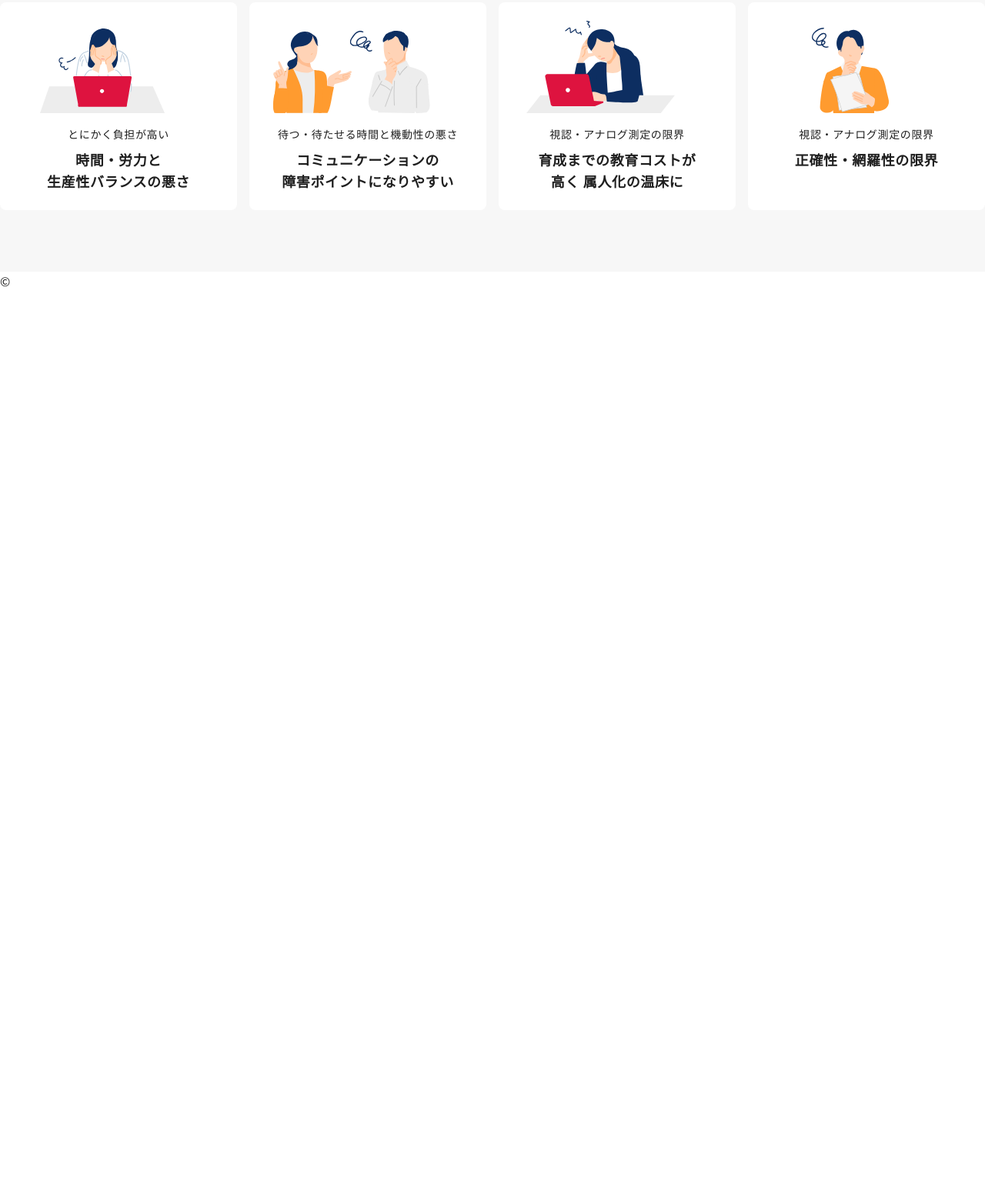
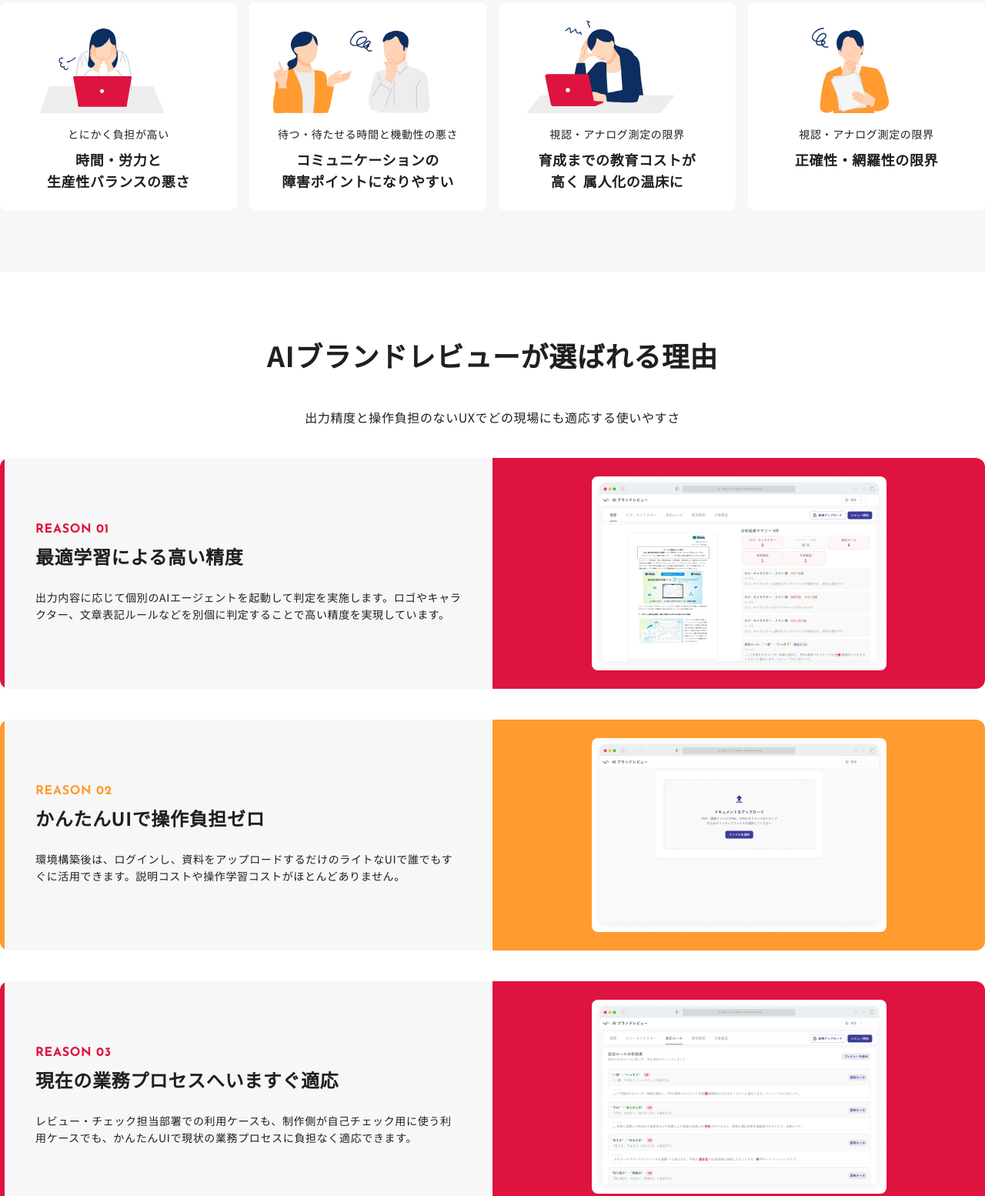
Before and after one commit to su-aoiweb/ai-brand-review, a plain HTML site: page ai-brand-review/index.html in a window 1280 px wide. Shown: the part 854-2408 px from the top of the page at 77% size. Before the commit the page ends 1232 px from the top, so only its background shows below. Drawn offline with Linux system fonts and the light colour scheme.

Commit message:
AIブランドレビューが選ばれる理由

```diff
--- a/ai-brand-review/index.html
+++ b/ai-brand-review/index.html
@@ -102,7 +102,7 @@
                 </figure>
                 <hgroup class="p-solution__conts-hgroup">
                   <p class="p-solution__conts-hgroup-txt">とにかく負担が高い</p>
-                  <h3 class="p-solution__conts-hgroup-ttl">時間・労力と<br>生産性バランスの悪さ</h3>
+                  <h3 class="p-solution__conts-hgroup-ttl">時間・労力と<br />生産性バランスの悪さ</h3>
                 </hgroup>
               </div>
               <!-- /.p-solution__conts -->
@@ -112,7 +112,7 @@
                 </figure>
                 <hgroup class="p-solution__conts-hgroup">
                   <p class="p-solution__conts-hgroup-txt">待つ・待たせる時間と機動性の悪さ</p>
-                  <h3 class="p-solution__conts-hgroup-ttl">コミュニケーションの<br>障害ポイントになりやすい</h3>
+                  <h3 class="p-solution__conts-hgroup-ttl">コミュニケーションの<br />障害ポイントになりやすい</h3>
                 </hgroup>
               </div>
               <!-- /.p-solution__conts -->
@@ -122,7 +122,7 @@
                 </figure>
                 <hgroup class="p-solution__conts-hgroup">
                   <p class="p-solution__conts-hgroup-txt">視認・アナログ測定の限界</p>
-                  <h3 class="p-solution__conts-hgroup-ttl">育成までの教育コストが<br>高く 属人化の温床に</h3>
+                  <h3 class="p-solution__conts-hgroup-ttl">育成までの教育コストが<br />高く 属人化の温床に</h3>
                 </hgroup>
               </div>
               <!-- /.p-solution__conts -->
@@ -142,6 +142,64 @@
           <!-- /.l-inner -->
         </section>
         <!-- /.p-solution -->
+        <section class="p-reason">
+          <div class="l-inner">
+            <h2 class="c-ttl">AIブランドレビューが選ばれる理由</h2>
+            <p class="p-reason__read">出力精度と操作負担のないUXでどの現場にも適応する使いやすさ</p>
+            <ol class="p-reason__list">
+              <li class="p-reason__item">
+                <div class="p-reason__item-head">
+                  <div class="p-reason__item-head-inner">
+                    <hgroup class="p-reason__item-hgroup">
+                      <p class="p-reason__item-hgroup-txt">REASON 01</p>
+                      <h3 class="p-reason__item-hgroup-ttl">最適学習による高い精度</h3>
+                    </hgroup>
+                    <p class="p-reason__item-txt">出力内容に応じて個別のAIエージェントを起動して判定を実施します。ロゴやキャラクター、文章表記ルールなどを別個に判定することで高い精度を実現しています。</p>
+                  </div>
+                  <!-- /.p-reason__item-head-inner -->
+                </div>
+                <!-- /.p-reason__item-head -->
+                <figure class="p-reason__item-imgwrapper">
+                  <img class="p-reason__item-img" src="./images/top/reason-img01.jpg" alt="" width="383" height="252" />
+                </figure>
+              </li>
+              <li class="p-reason__item">
+                <div class="p-reason__item-head">
+                  <div class="p-reason__item-head-inner">
+                    <hgroup class="p-reason__item-hgroup">
+                      <p class="p-reason__item-hgroup-txt">REASON 02</p>
+                      <h3 class="p-reason__item-hgroup-ttl">かんたんUIで操作負担ゼロ</h3>
+                    </hgroup>
+                    <p class="p-reason__item-txt">環境構築後は、ログインし、資料をアップロードするだけのライトなUIで誰でもすぐに活用できます。説明コストや操作学習コストがほとんどありません。</p>
+                  </div>
+                  <!-- /.p-reason__item-head-inner -->
+                </div>
+                <!-- /.p-reason__item-head -->
+                <figure class="p-reason__item-imgwrapper">
+                  <img class="p-reason__item-img" src="./images/top/reason-img02.jpg" alt="" width="383" height="252" />
+                </figure>
+              </li>
+              <li class="p-reason__item">
+                <div class="p-reason__item-head">
+                  <div class="p-reason__item-head-inner">
+                    <hgroup class="p-reason__item-hgroup">
+                      <p class="p-reason__item-hgroup-txt">REASON 03</p>
+                      <h3 class="p-reason__item-hgroup-ttl">現在の業務プロセスへいますぐ適応</h3>
+                    </hgroup>
+                    <p class="p-reason__item-txt">レビュー・チェック担当部署での利用ケースも、制作側が自己チェック用に使う利用ケースでも、かんたんUIで現状の業務プロセスに負担なく適応できます。</p>
+                  </div>
+                  <!-- /.p-reason__item-head-inner -->
+                </div>
+                <!-- /.p-reason__item-head -->
+                <figure class="p-reason__item-imgwrapper">
+                  <img class="p-reason__item-img" src="./images/top/reason-img03.jpg" alt="" width="383" height="252" />
+                </figure>
+              </li>
+            </ol>
+          </div>
+          <!-- /.l-inner -->
+        </section>
+        <!-- /.p-reason -->
       </main>
       <footer class="l-footer">
         <div class="p-footer__inner">
--- /dev/null
+++ b/ai-brand-review/sass/page/top/block/_reason.scss
@@ -0,0 +1,68 @@
+@use "../../../foundation/import" as *;
+
+/* =======================================================
+reason
+======================================================= */
+.p-reason {
+  &__read {
+    margin-bottom: calc(#{40 / 16} * 1em);
+    text-align: center;
+  }
+  &__list {
+    display: grid;
+    gap: calc(#{40 / 16} * 1em);
+  }
+  &__item {
+    display: grid;
+    overflow: hidden;
+    border-radius: 12px;
+    @include responsive(md) {
+      grid-template-columns: repeat(2, 1fr);
+    }
+    &:nth-of-type(odd) {
+      --item-color: var(--color-main);
+    }
+    &:nth-of-type(even) {
+      --item-color: var(--color-accent);
+    }
+    &-head {
+      display: grid;
+      align-items: center;
+      padding: calc(#{24 / 16} * 1em) calc(#{40 / 16} * 1em);
+      background-color: var(--color-contrast);
+      border-left: 6px solid var(--item-color);
+      &-inner {
+        display: grid;
+        gap: calc(#{24 / 16} * 1em);
+      }
+    }
+    &-hgroup {
+      &-txt {
+        margin-bottom: 0.5em;
+        font-family: var(--font-family-sub);
+        font-weight: 700;
+        line-height: 1;
+        color: var(--item-color);
+      }
+      &-ttl {
+        font-size: 1.5em;
+        font-weight: 700;
+        line-height: calc(#{38 / 24});
+      }
+    }
+    &-txt {
+      font-size: calc(#{14 / 16} * 1em);
+    }
+    &-img {
+      &wrapper {
+        display: grid;
+        place-content: center;
+        padding-block: 1.5em;
+        background-color: var(--item-color);
+      }
+
+      overflow: hidden;
+      border-radius: 8px;
+    }
+  }
+}
--- a/ai-brand-review/sass/page/top/top.scss
+++ b/ai-brand-review/sass/page/top/top.scss
@@ -1,4 +1,5 @@
 @use "../../foundation/import" as *;
 @use "./block/common";
 @use "./block/mv";
+@use "./block/reason";
 @use "./block/solution";
```
Also changed, not shown: ai-brand-review/css/top.css, ai-brand-review/images/top/reason-img01.jpg (added), ai-brand-review/images/top/reason-img02.jpg (added), ai-brand-review/images/top/reason-img03.jpg (added).
